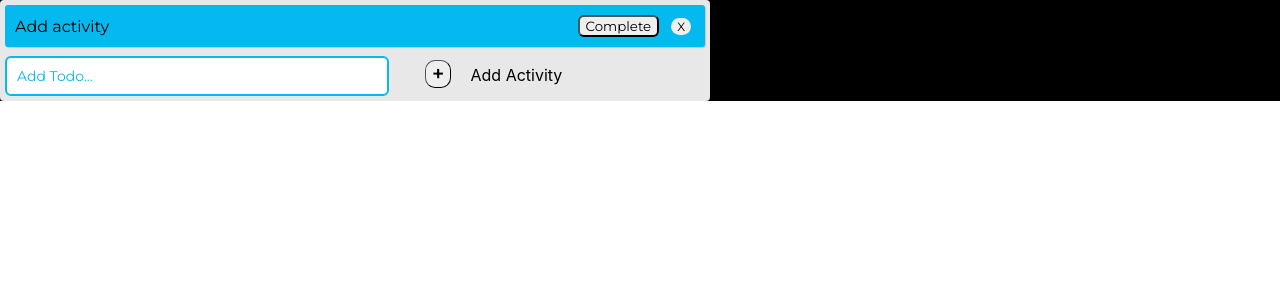
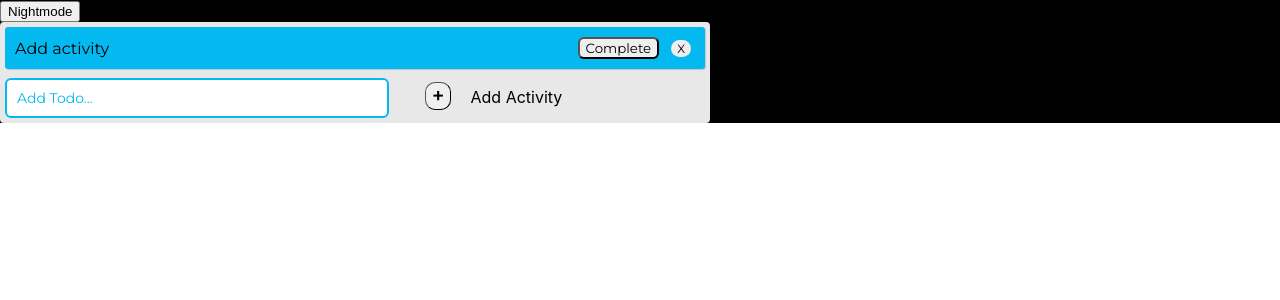
Before and after one commit to dariok87/react-hooks-practice, a React (Create React App) app: page / in a window 1280 px wide. Shown: the top 300 px of the page. Built offline with nearby package versions, Linux system fonts and the light colour scheme.

Commit message:
Add Nightmode button

```diff
--- a/src/App.js
+++ b/src/App.js
@@ -32,6 +32,9 @@ function App() {
 
   return (
     <div className={darkMode ? "app" : "dark-mode"}>
+      <div>
+        <button>Nightmode</button>
+      </div>
       <div className="todo-list">
         {todos.map((todo, index) => (
           <Todo
```
